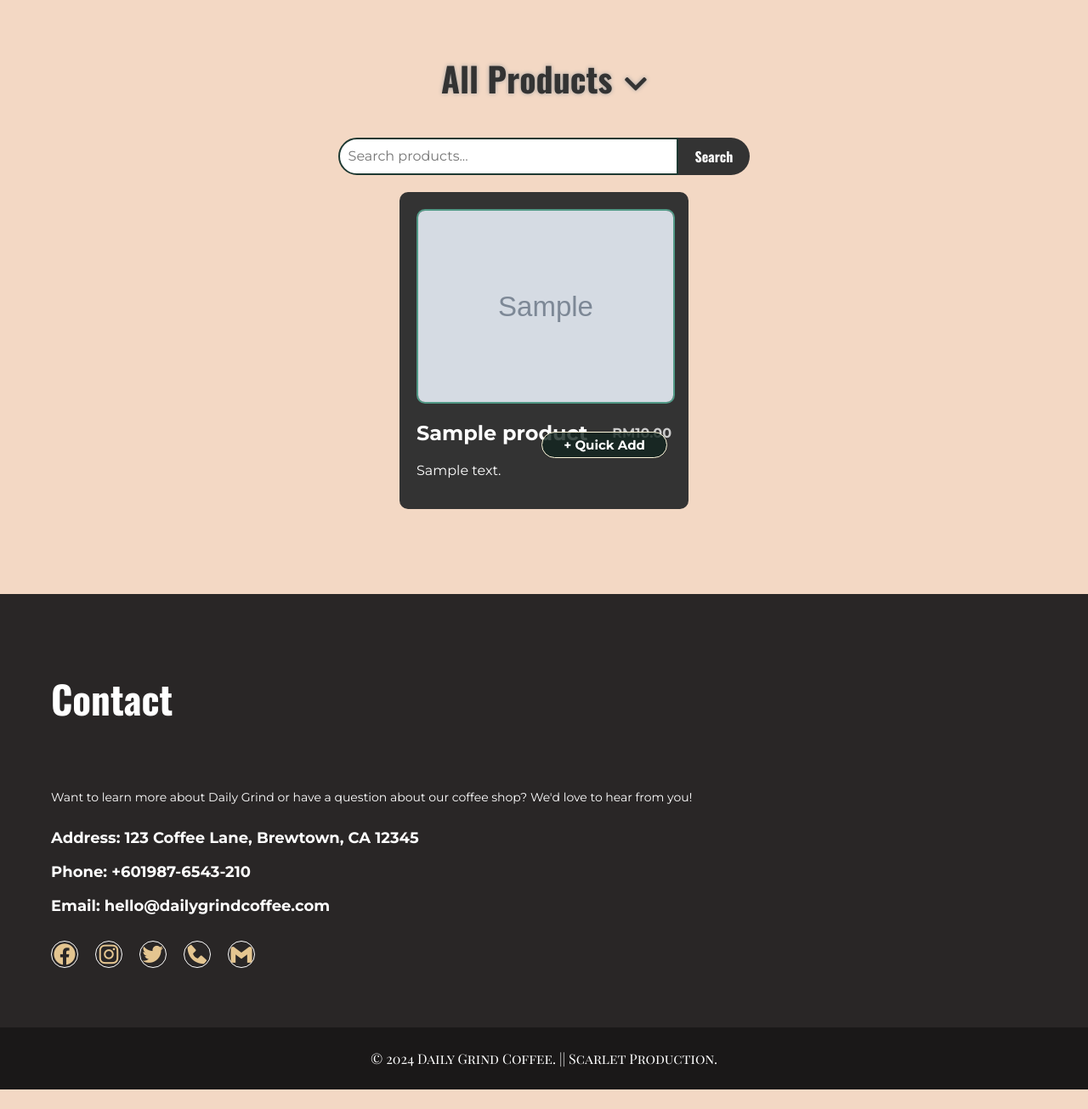
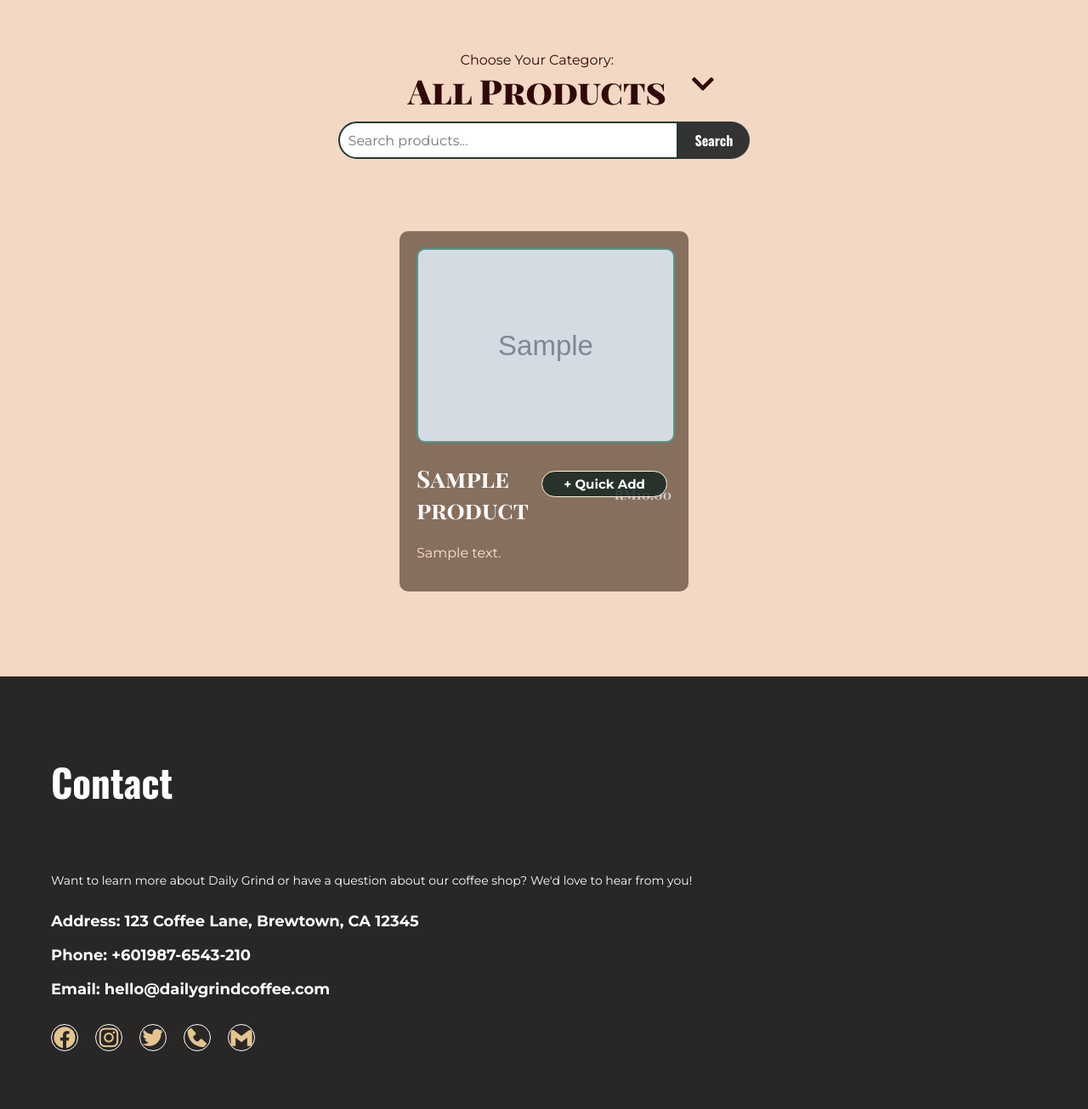
Before and after one commit to Lunarix08/Group-83-Team-Scarlet-Productions-, a PHP site: page / in a window 1280 px wide. Shown: the part 430-1735 px from the top of the page at 85% size. Before the commit the page ends 1712 px from the top, so only its background shows below. Run offline with PHP 8.4, Linux system fonts and the light colour scheme; the visitor is signed in with stand-in values (Sample User, id 1); tables that the repository leaves empty or names only in its code hold one stand-in row (values such as "Sample post"); grey boxes marked "Sample" are stand-in pictures.

Commit message:
Add files via upload

```diff
--- a/index.php
+++ b/index.php
@@ -366,14 +395,21 @@ $isLoggedIn = isset($_SESSION['user']);
     <div id="menu">
         <div class="header-image" style="background: url('https://png.pngtree.com/background/20230528/original/pngtree-hand-making-coffee-with-flowers-topped-with-plants-picture-image_2778722.jpg') no-repeat;background-size: cover;"></div>
         <div class="container">
+            <div class="category-container">
+                <div class="category-content">
+                    <p>Choose Your Category:</p>
+                    <h1 id="categoryTitle">All Products</h1>
 
-            <h1 id="categoryTitle">All Products</h1>
-            <div class="category-selector">
-                <i class="fas fa-chevron-down"></i>
-                <div class="category-dropdown" id="categoryDropdown">
-                    <!-- Categories will be dynamically added here -->
+                </div>
+                <div class="category-selector">
+                    <i class="fas fa-chevron-down"></i>
+                    <div class="category-dropdown" id="categoryDropdown">
+                        <!-- Categories will be dynamically added here -->
+                    </div>
                 </div>
             </div>
+
+
             <div class="search-container">
                 <input type="text" id="searchInput" placeholder="Search products...">
                 <button id="searchButton">Search</button>
--- a/index_styles.css
+++ b/index_styles.css
@@ -504,10 +504,27 @@ footer p{
 .container h1 {
     display: inline-block;
     margin-bottom: 20px;
-    font-family: "Oswald", sans-serif;
-    color: #333333;
-    text-shadow: 0px 0px 5px rgb(163 163 163);
+    font-family: "Playfair Display SC", serif;
+    color: #310808;
     font-size: 40;
+    font-weight: 900;
+    margin-top: 0;
+}
+.category-container{
+    display: flex;
+    align-items: center;
+    gap: 20px;
+    justify-content: center;
+    transform: translate(20px, 10px);
+}
+.category-content{
+    display: flex;
+    align-items: center;
+    flex-direction: column;
+}
+.category-content p{
+    color: #310808;
+    margin-bottom: 0;
 }
 .category-selector {
     display: inline-block;
@@ -517,8 +534,7 @@ footer p{
 }
 .category-selector i {
     font-size: 30px;
-    color: #333333;
-    text-shadow: 0px 0px 5px rgb(163 163 163);
+    color: #310808;
 }
 .category-dropdown {
     display: none;
@@ -563,14 +579,15 @@ footer p{
     gap: 30px;
 }
 .product {
-    background-color: #333;
+    background-color: #876f5e;
     padding: 20px;
     border-radius: 10px;
     width: 300px;
     text-align: center;
     position: relative;
-    color: white;
+    color: #ffe3cf;
     transition: 0.5s ease;
+    z-index: -1;
 }
 .product img {
     width: 100%;
@@ -581,10 +598,16 @@ footer p{
     display: flex;
     justify-content: space-between;
     align-items: center;
+    text-align: left;
+    font-family: "Playfair Display SC", serif;
+    color: white;
+    font-weight: bold;
+    font-size: 28px;
 }
 .product h2 span {
     font-size: 16px;
     color: #ccc;
+    margin-left: 50px;
 }
 .product p{
     text-align: left;
@@ -1161,8 +1184,8 @@ p1{
 .search-container {
     display: flex;
     justify-content: center;
-    margin: 20px 0;
-    font-family: 'Montserrat',sans-serif;
+    margin: 0px 0 85 0;
+    font-family: 'Montserrat', sans-serif;
 }
 
 #searchInput {
```
Also changed, not shown: other parts of index.php (+31 -2 lines), other parts of index_styles.css (+92 -7 lines).
